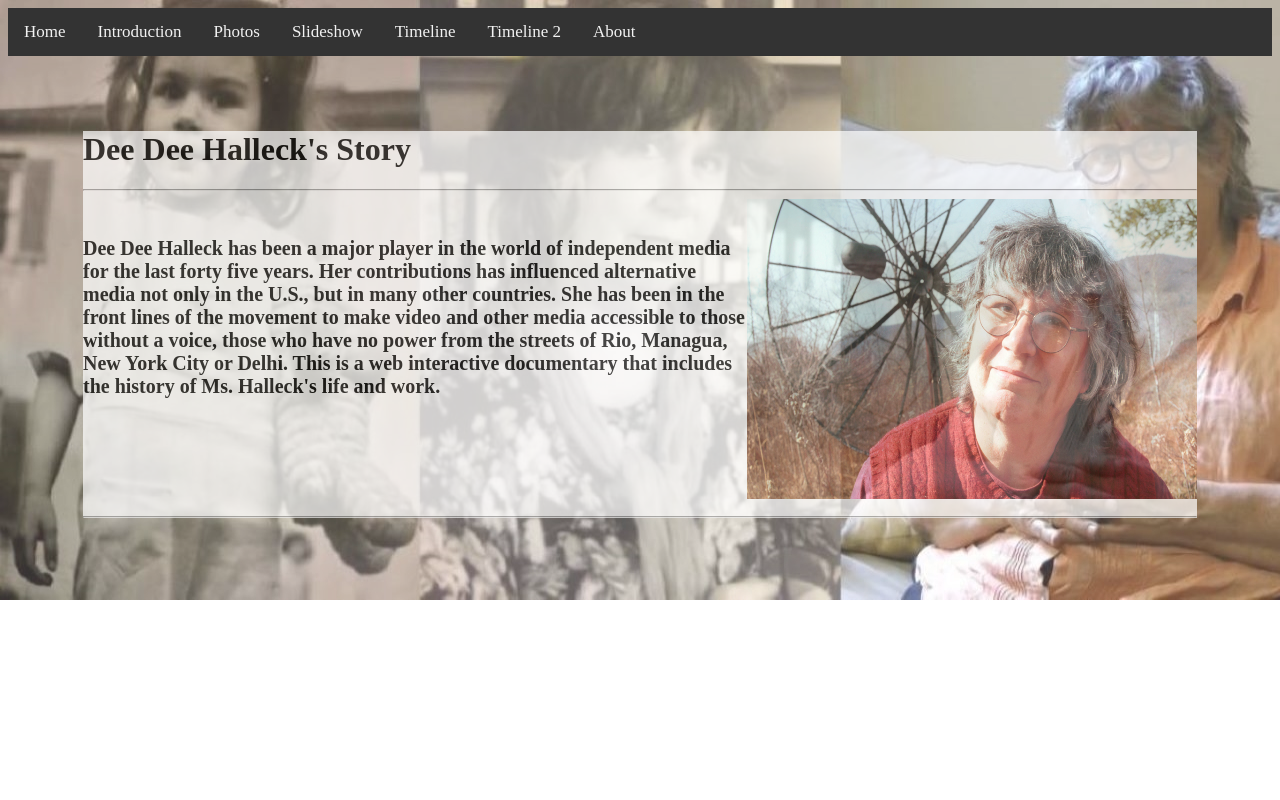
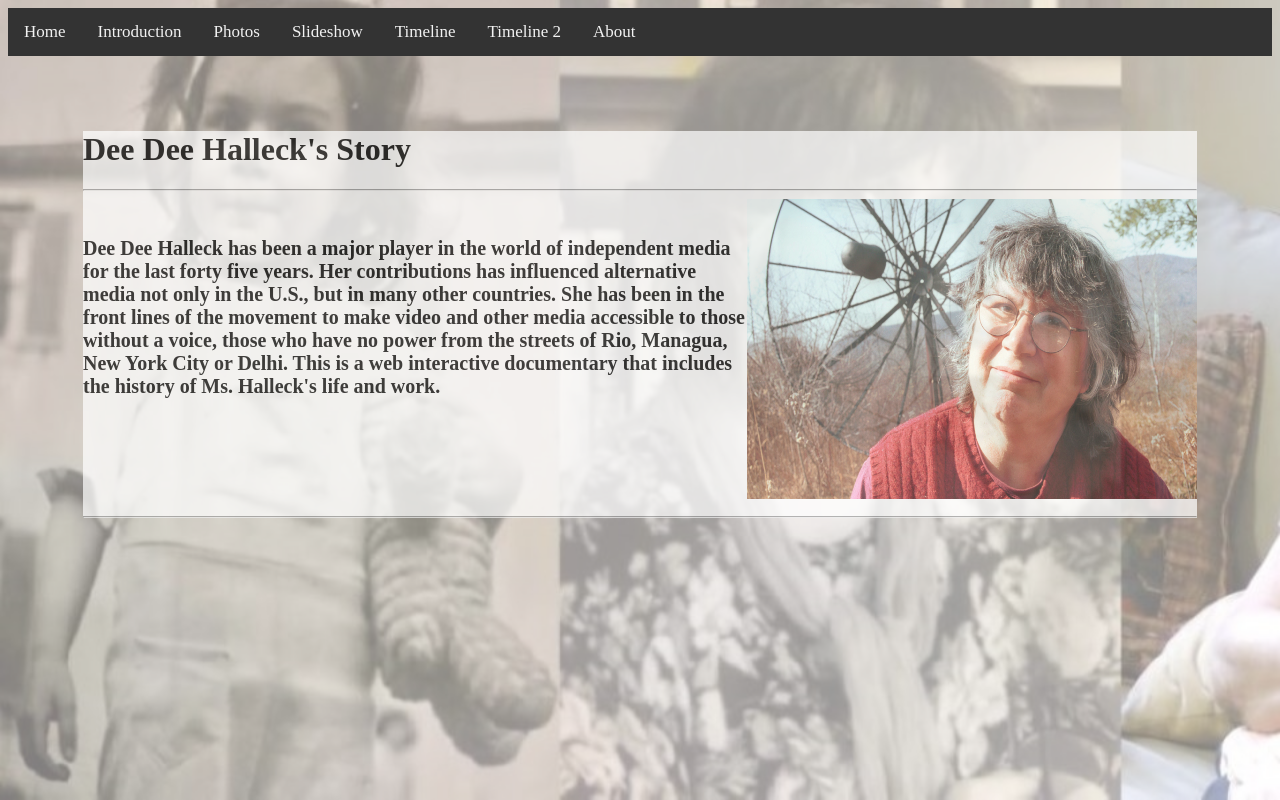
Before and after one commit to kennish1997/TestLine, a PHP site: page /about.html in a window 1280 px wide. Run offline with PHP 8.4, Linux system fonts and the light colour scheme.

Commit message:
Update active2.css

```diff
--- a/css/active2.css
+++ b/css/active2.css
@@ -1,16 +1,16 @@
- /*Sets the background*/
+ /*Sets background*/
  html::after {
      content: "";
      background-image: url('../images/image10.jpg');
-	 background-repeat: no-repeat;
-     opacity:0.80;
+   background-repeat: no-repeat;
+     opacity:0.5;
      top: 0;
      left: 0;
      bottom: 0;
      right: 0;
      position: fixed;
      z-index: -1;
-
+   background-size:cover;
 }
 /*Transparent box properties with paragraph, images, headings*/
 div.transbox {
```
